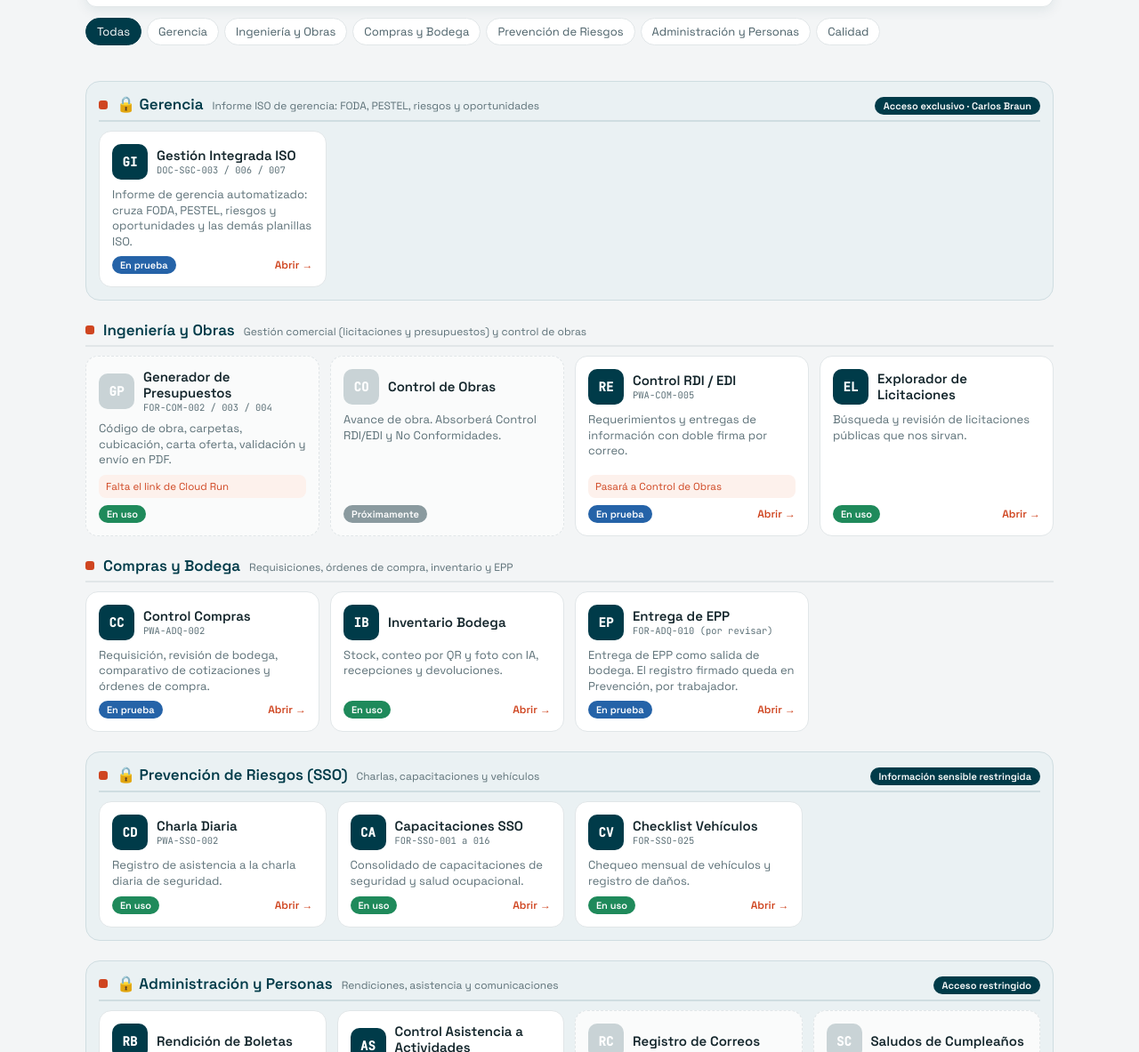
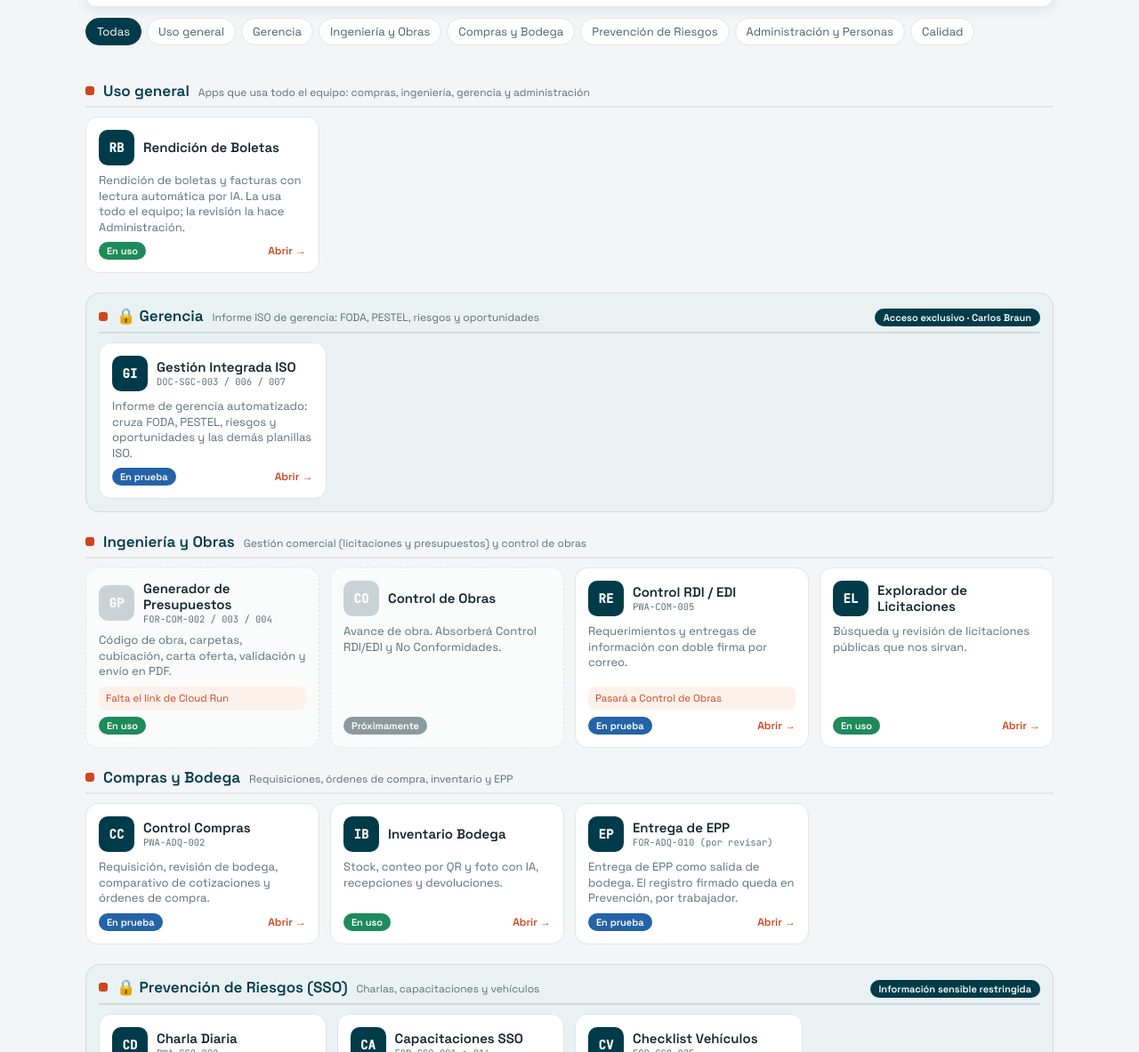
Before and after one commit to cbraun-collab/portal-senercom, a plain HTML site: page index.html in a window 1280 px wide. Shown: the part 117-1300 px from the top of the page at 89% size. Drawn offline with Linux system fonts and the light colour scheme.

Commit message:
Rendicion de Boletas pasa a Uso general
Co-Authored-By: Claude Opus 5.5 <noreply@anthropic.com>

```diff
--- a/index.html
+++ b/index.html
@@ -107,11 +107,12 @@
 const GH = 'https://cbraun-collab.github.io/';
 
 const AREAS = [
+  { id:'general',    nombre:'Uso general', sub:'Apps que usa todo el equipo: compras, ingeniería, gerencia y administración' },
   { id:'gerencia',   nombre:'Gerencia', sub:'Informe ISO de gerencia: FODA, PESTEL, riesgos y oportunidades', privada:'Acceso exclusivo · Carlos Braun' },
   { id:'ingenieria', nombre:'Ingeniería y Obras', sub:'Gestión comercial (licitaciones y presupuestos) y control de obras' },
   { id:'compras',    nombre:'Compras y Bodega',   sub:'Requisiciones, órdenes de compra, inventario y EPP' },
   { id:'prevencion', nombre:'Prevención de Riesgos (SSO)', sub:'Charlas, capacitaciones y vehículos', privada:'Información sensible restringida' },
-  { id:'admin',      nombre:'Administración y Personas', sub:'Rendiciones, asistencia y comunicaciones', privada:'Acceso restringido' },
+  { id:'admin',      nombre:'Administración y Personas', sub:'Asistencia, comunicaciones y revisión de rendiciones', privada:'Acceso restringido' },
   { id:'calidad',    nombre:'Calidad · Sistema de Gestión Integrado', sub:'Hallazgos, no conformidades y mejora continua' },
 ];
 
@@ -153,8 +154,8 @@ const APPS = [
     url:GH+'checklist-vehiculos/', estado:'uso' },
 
   // ── Administración
-  { area:'admin', nombre:'Rendición de Boletas', ico:'RB', codigo:'',
-    desc:'Rendición de boletas y facturas con lectura automática por IA.',
+  { area:'general', nombre:'Rendición de Boletas', ico:'RB', codigo:'',
+    desc:'Rendición de boletas y facturas con lectura automática por IA. La usa todo el equipo; la revisión la hace Administración.',
     url:GH+'rendicion-boletas/', estado:'uso' },
   { area:'admin', nombre:'Control Asistencia a Actividades', ico:'AS', codigo:'FOR-RHH-014',
     desc:'Asistencia a actividades de la empresa, en base a GeoVictoria. Uso real desde el 01-12-2026.',
```
